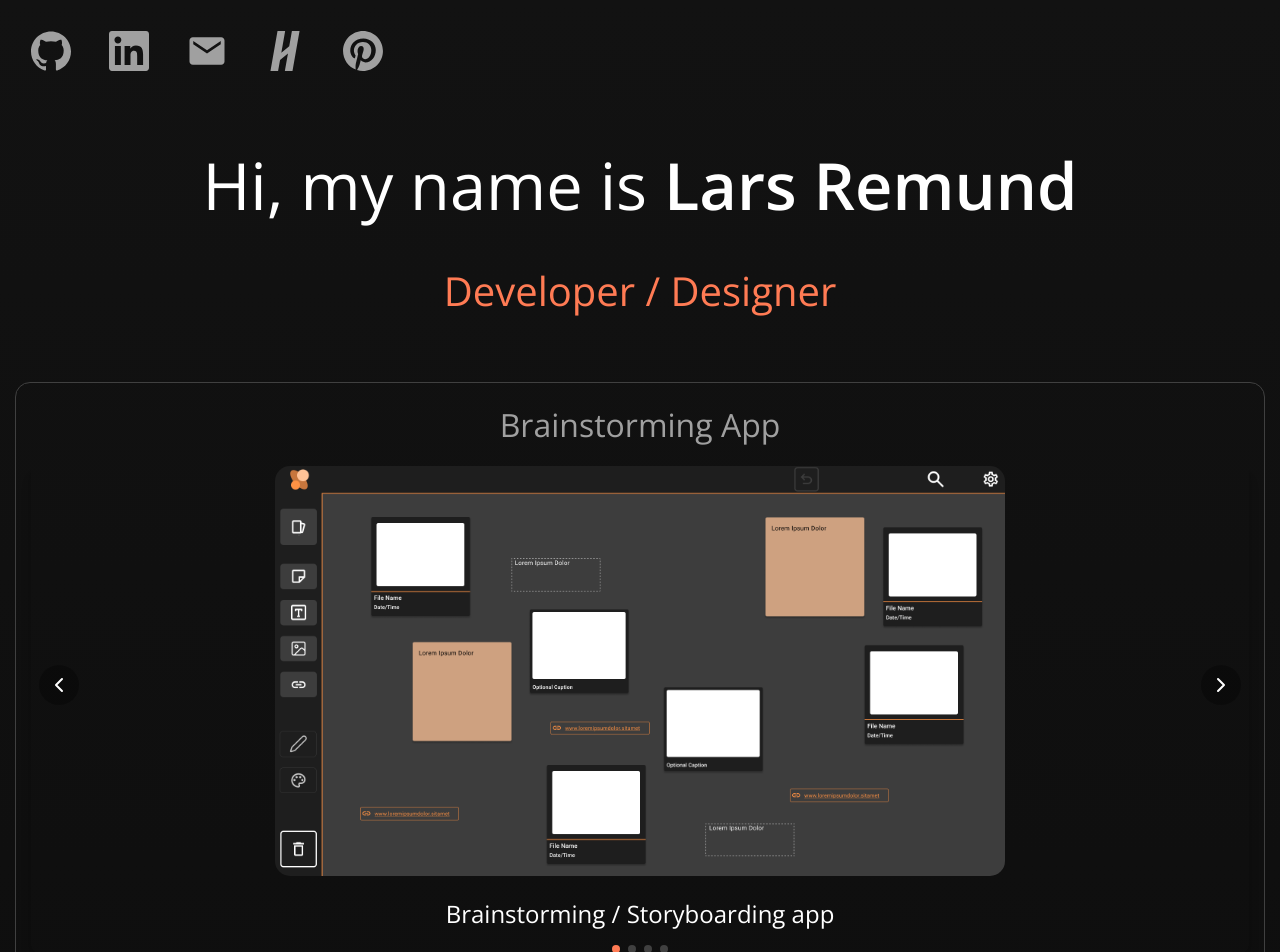
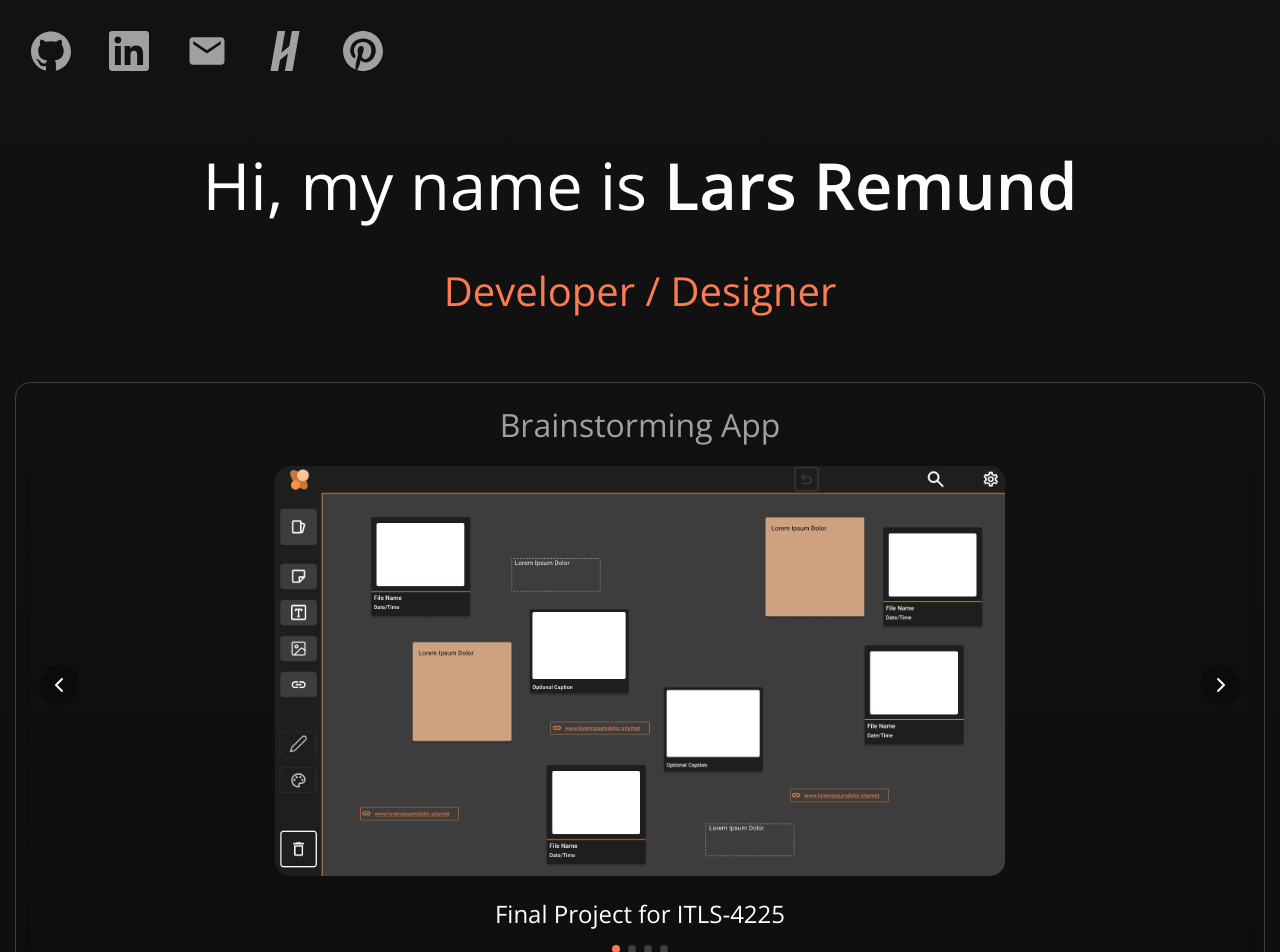
Before and after one commit to laremund/portfolio-vite, a React (Vite) app: page / in a window 1280 px wide. Shown: the top 952 px of the page. Built offline with nearby package versions, Linux system fonts and the light colour scheme.

Commit message:
feat(App): Fixed captions for lightboxes

```diff
--- a/src/App.jsx
+++ b/src/App.jsx
@@ -47,22 +47,22 @@ function App() {
         {
             title: "Final Project for ITLS-4225",
             imageUrl: brainstormApp1,
-            description: "Brainstorming / Storyboarding app"
+            description: "Final Project for ITLS-4225"
         },
         {
             title: "Final Project for ITLS-4225",
             imageUrl: brainstormApp2,
-            description: "Brainstorming / Storyboarding app"
+            description: "Final Project for ITLS-4225"
         },
         {
             title: "Final Project for ITLS-4225",
             imageUrl: brainstormApp3,
-            description: "Brainstorming / Storyboarding app"
+            description: "Final Project for ITLS-4225"
         },
         {
             title: "Final Project for ITLS-4225",
             imageUrl: brainstormApp4,
-            description: "Brainstorming / Storyboarding app"
+            description: "Final Project for ITLS-4225"
         }
     ];
 
@@ -88,29 +88,29 @@ function App() {
         {
             title: "To-Do Scheduling App",
             imageUrl: checklistAppImage,
-            description: "For ultra-planner ADHD folks, v0 practice"
+            description: "To-Do Scheduling App"
         },
         {
             title: "Fix-Spotify App",
             imageUrl: spotifyAppImage,
-            description: "Unfamiliar API + TypeScript + crossed fingers"
+            description: "Fix-Spotify App"
         },
         {
             title: "Kierkegaard's Corner",
             imageUrl: philosophySite,
-            description: "Using pop culture to break down modern philosophy"
+            description: "Kierkegaard's Corner"
         }
     ];
     const projectsSlides = [
         {
             title: "Art Share LA Series",
             imageUrl: artShareLA,
-            description: "Class project, shown is a page from my process book"
+            description: "Art Share LA Series - Class Project"
         },
         {
             title: "Kill Bill X Jujutsu Kaisen",
             imageUrl: jjkKillBill,
-            description: "A little personal project"
+            description: "Kill Bill X Jujutsu Kaisen"
         }
     ];
   return (
```
